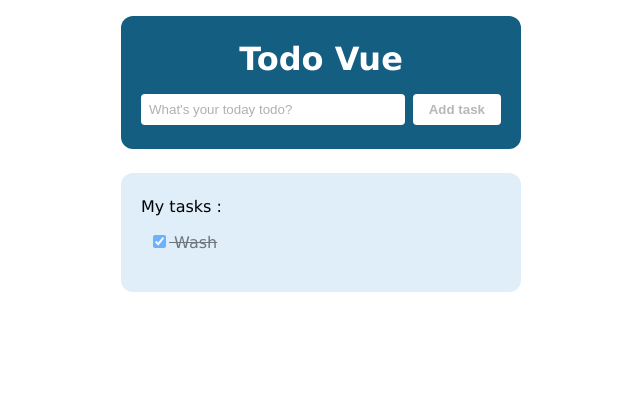
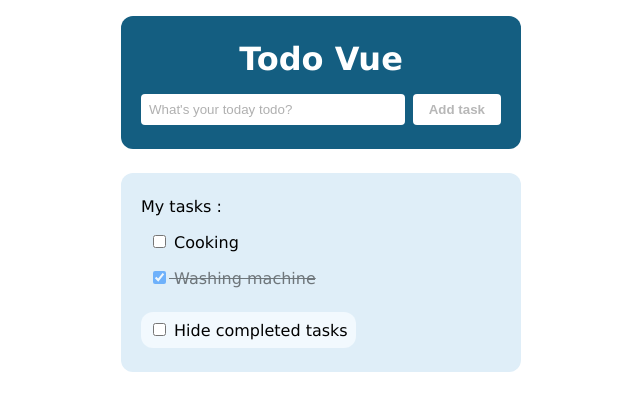
Before and after one commit to valentin-grenier/todo-vue, a Vue app: page / in a window 1280 px wide. Shown: the top 410 px of the page, without its empty margins (319-959 px from the left). Built offline with nearby package versions, Linux system fonts and the light colour scheme.

Commit message:
Added button to hide completed tasks

```diff
--- a/src/data.js
+++ b/src/data.js
@@ -2,8 +2,13 @@ import { ref } from 'vue';
 
 const tasks = ref([
 	{
-		title: 'Wash',
+		title: 'Washing machine',
 		completed: true,
+		date: Date.now(),
+	},
+	{
+		title: 'Cooking',
+		completed: false,
 		date: Date.now(),
 	},
 ]);
--- a/src/layouts/Main.vue
+++ b/src/layouts/Main.vue
@@ -15,6 +15,11 @@
 					@uncheck="updateTask(task, false)"
 				/>
 			</ul>
+
+			<label id="hide-completed">
+				<input type="checkbox" v-model="hideCompleted" />
+				Hide completed tasks
+			</label>
 		</div>
 	</main>
 </template>
@@ -25,6 +30,7 @@ import tasks from '../data';
 import Checkbox from '../components/Checkbox.vue';
 
 const tasksRef = ref(tasks.value);
+const hideCompleted = ref(false);
 
 const updateTask = (task, completed) => {
 	const index = tasksRef.value.findIndex((t) => t.date === task.date);
@@ -48,7 +54,15 @@ const sortTasks = () => {
 		}
 	});
 
+	if (hideCompleted.value === true) {
+		return sortedTasks.filter((t) => !t.completed);
+	}
+
 	return sortedTasks;
+};
+
+const hideCompletedTasks = () => {
+	return (tasks.value = tasks.value.filter((task) => !task.completed));
 };
 </script>
 
@@ -69,4 +83,13 @@ p {
 ul {
 	padding-left: 0.5rem;
 }
+
+label#hide-completed {
+	display: block;
+	background: rgb(242, 249, 254);
+	padding: 0.5rem;
+	border-radius: 0.75rem;
+	margin-top: 1.5rem;
+	width: fit-content;
+}
 </style>
```
